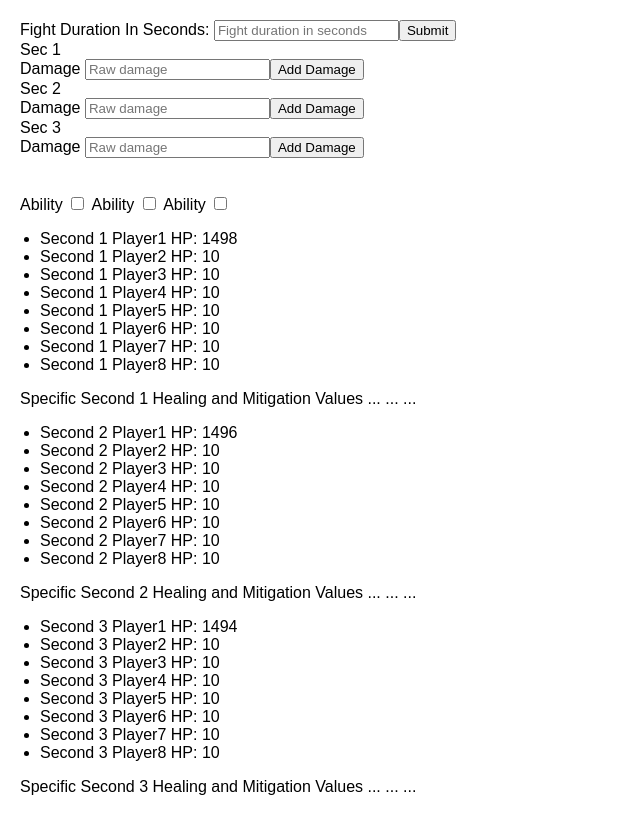
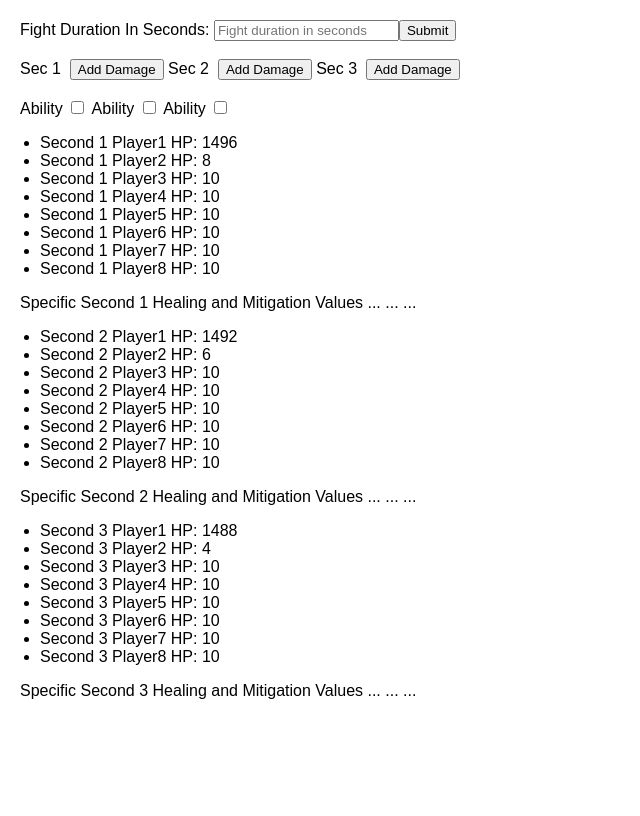
Before and after one commit to jlhedric/mitigate, a React (Create React App) app in the folder src/: page / in a window 1280 px wide. Shown: the whole page, without its empty margins (0-640 px from the left). Built offline with nearby package versions, Linux system fonts and the light colour scheme.

Commit message:
can now add new damage sources via modal

```diff
--- a/src/Components/Damage.js
+++ b/src/Components/Damage.js
@@ -1,20 +1,16 @@
 import React, {useState} from 'react'
+import DamageModal from './DamageModal';
+
 // REMEMBER. DAMAGE IS -ALL- SOURCES OF DAMAGE A SECOND.
 
 const Damage = ({id, damageAtSec, onSubmit}) => {
   const [damageThisSecond, setDamageThisSecond] = useState({});
 
-
   return (
     <React.Fragment>
       <span>Sec {id+1} &nbsp;</span>
-      <form onSubmit={onSubmit} id={id}>
-        <label>Damage </label>
-        <input
-          name={`AddDamageAtSec${id+1}`}
-          placeholder='Raw damage'/>
-        <button type='submit'>Add Damage</button>
-      </form>
+      <DamageModal id={id} onSubmit={onSubmit}/>
+      &nbsp;
     </React.Fragment>
   )
 }
--- /dev/null
+++ b/src/Components/DamageModal.js
@@ -0,0 +1,21 @@
+import React, { useState} from 'react';
+import { createPortal } from 'react-dom';
+import DamageModalContent from './DamageModalContent.js';
+
+const DamageModal = ({id, onSubmit}) => {
+  const [showModal, setShowModal] = useState(false);
+
+  return (
+    <React.Fragment>
+      <button onClick={() => setShowModal(true)}>
+        Add Damage
+      </button>
+      {showModal && createPortal(
+        <DamageModalContent onClose={() => setShowModal(false)} id={id} onSubmit={onSubmit}/>,
+        document.body
+      )}
+    </React.Fragment>
+  );
+}
+
+export default DamageModal;
--- /dev/null
+++ b/src/Components/DamageModalContent.js
@@ -0,0 +1,59 @@
+import React from 'react'
+
+
+const DamageModalContent = ({ onClose, id, onSubmit, setShowModel }) => {
+  return (
+      <div className='modal'>
+        <form onSubmit={onSubmit} id={id}>
+          Add a new source of damage for second {id+1}
+          <br/>
+          <br/>
+          <label>Damage Name </label>
+          <input name={`name`} placeholder='ex: Limit Cut #7s' autoFocus/>
+          <br/>
+          <label>Damage </label>
+          <input name={`amount`} placeholder='Raw damage' inputMode='numeric' required/>
+          <br/>
+          Damage Type
+          <label>
+            <input type='radio' name='type' value='physical' required defaultChecked/>
+            Physical
+          </label>
+          <label>
+            <input type="radio" name='type' value='magical' required/>
+            Magical
+          </label>
+          <label>
+            <input type="radio" name='type' value='special' required/>
+            Special
+          </label>
+          <br/>
+          <div>
+            Targets
+              {/* TODO: Dynamic Party Size */}
+              <span>
+              <label>Player1 <input type='checkbox' name='Player1' defaultChecked={false}/></label>
+              <label>Player2 <input type='checkbox' name='Player2' defaultChecked={false}/></label>
+              <label>Player3 <input type='checkbox' name='Player3' defaultChecked={false}/></label>
+              <label>Player4 <input type='checkbox' name='Player4' defaultChecked={false}/></label>
+              <label>Player5 <input type='checkbox' name='Player5' defaultChecked={false}/></label>
+              <label>Player6 <input type='checkbox' name='Player6' defaultChecked={false}/></label>
+              <label>Player7 <input type='checkbox' name='Player7' defaultChecked={false}/></label>
+              <label>Player8 <input type='checkbox' name='Player8' defaultChecked={true}/></label>
+            </span>
+          </div>
+          <div>
+            <label>Is this a DOT Tick?<input type='checkbox' name='isDotTick' defaultChecked={false}/></label>
+          </div>
+          <div>
+            <label>Can the source of damage be debuffed? <input type='checkbox' name='isTargetable' defaultChecked={true}/></label>
+          </div>
+          <button type='submit'>Submit</button>
+          <button onClick={onClose}>Close</button>
+        </form>
+
+      </div>
+  );
+}
+
+export default DamageModalContent;
--- a/src/Components/HPBucket.js
+++ b/src/Components/HPBucket.js
@@ -21,7 +21,7 @@ const HpBucket = ({fightState}) => {
           totalDamagePerSec += damage.amount
         }
       }
-      if (second == 0) {
+      if (second === 0) {
         finalHpCollection[second]['Player'+i] = hpCollection[second]['Player'+i] - totalDamagePerSec
       } else {
         finalHpCollection[second]['Player'+i] = finalHpCollection[second-1]['Player'+i] - totalDamagePerSec
--- a/src/Components/Timeline.js
+++ b/src/Components/Timeline.js
@@ -1,13 +1,11 @@
 import React, {useState} from 'react'
-import {DAMAGE_TYPES} from '../data'
 import AbilitiesBucket from './AbilitiesBucket'
 import Damage from './Damage'
 import HpBucket from './HpBucket'
 
-const tempDefaultAttack = {'amount': 2, 'type': 'physical', 'isDotTick': false, 'isTargetable': false}
-const tempNoAttack = {'amount': 0, 'type': 'physical', 'isDotTick': false, 'isTargetable': false}
+const tempDefaultAttack = {'name': 'demoAttack', 'amount': 2, 'type': 'physical', 'isDotTick': false, 'isTargetable': false}
 const tempDefaultHpJson = {'Player1': 1500, 'Player2': 10, 'Player3': 10, 'Player4': 10, 'Player5': 10, 'Player6': 10, 'Player7': 10, 'Player8': 10}
-const tempDefaultDamageJson = {'Player1': [tempDefaultAttack], 'Player2':[tempNoAttack], 'Player3': [tempNoAttack], 'Player4': [tempNoAttack], 'Player5': [tempNoAttack], 'Player6': [tempNoAttack], 'Player7': [tempNoAttack], 'Player8': [tempNoAttack]}
+const tempDefaultDamageJson = {'Player1': [tempDefaultAttack, tempDefaultAttack], 'Player2':[tempDefaultAttack], 'Player3': [], 'Player4': [], 'Player5': [], 'Player6': [], 'Player7': [], 'Player8': []}
 
 const Timeline = () => {
   const [fightState, setFightState] = useState({
@@ -44,33 +42,42 @@ const Timeline = () => {
       }
       setFightState({'fightDuration': duration, 'hpCollection': hpCollection, 'damageCollection': damageCollection})
     }
-};
-  // TODO: Apply damage to specific targets
+  };
+
   const handleAddDamageSubmit = (e) => {
     e.preventDefault();
     const index = Number(e.target.id)
-    let newDamage =  Number(Object.fromEntries(new FormData(e.target).entries())['AddDamageAtSec'+(index+1)])   //seconds are 1 indexed
+    const damageFormInput = Object.fromEntries(new FormData(e.target).entries())
+    const {type} = damageFormInput
+    let newDamage =  Number(damageFormInput.amount)
     if(!isNaN(newDamage) && newDamage > 0){
       newDamage = Math.floor(newDamage)
+
+      const newDamageObj = {
+        'name': damageFormInput.name ? damageFormInput.name : `DefaultNameSec${index+1}_${Date.now()}`,
+        'amount': newDamage,
+        type,
+        'isDotTick': 'isDotTick' in damageFormInput,
+        'isTargetable': 'isTargetable' in damageFormInput
+      }
+
       setFightState(prevState => ({
         ...prevState,
         damageCollection: {
           ...prevState.damageCollection,
           [index]: {
-            'Player1': prevState.damageCollection[index].Player1 + newDamage,
-            'Player2': prevState.damageCollection[index].Player2 + newDamage,
-            'Player3': prevState.damageCollection[index].Player3 + newDamage,
-            'Player4': prevState.damageCollection[index].Player4 + newDamage,
-            'Player5': prevState.damageCollection[index].Player5 + newDamage,
-            'Player6': prevState.damageCollection[index].Player6 + newDamage,
-            'Player7': prevState.damageCollection[index].Player7 + newDamage,
-            'Player8': prevState.damageCollection[index].Player8 + newDamage
+            'Player1': damageFormInput.Player1 ? [...prevState.damageCollection[index].Player1, newDamageObj] : [...prevState.damageCollection[index].Player1],
+            'Player2': damageFormInput.Player2 ? [...prevState.damageCollection[index].Player2, newDamageObj] : [...prevState.damageCollection[index].Player2],
+            'Player3': damageFormInput.Player3 ? [...prevState.damageCollection[index].Player3, newDamageObj] : [...prevState.damageCollection[index].Player3],
+            'Player4': damageFormInput.Player4 ? [...prevState.damageCollection[index].Player4, newDamageObj] : [...prevState.damageCollection[index].Player4],
+            'Player5': damageFormInput.Player5 ? [...prevState.damageCollection[index].Player5, newDamageObj] : [...prevState.damageCollection[index].Player5],
+            'Player6': damageFormInput.Player6 ? [...prevState.damageCollection[index].Player6, newDamageObj] : [...prevState.damageCollection[index].Player6],
+            'Player7': damageFormInput.Player7 ? [...prevState.damageCollection[index].Player7, newDamageObj] : [...prevState.damageCollection[index].Player7],
+            'Player8': damageFormInput.Player8 ? [...prevState.damageCollection[index].Player8, newDamageObj] : [...prevState.damageCollection[index].Player8],
           }
         }
-
       }))
     }
-
   }
 
   const childrenAmount = Array(fightState['fightDuration']).fill(1)
@@ -84,6 +91,7 @@ const Timeline = () => {
           placeholder='Fight duration in seconds'/>
         <button type='submit'>Submit</button>
       </form>
+      <br/>
       {childrenAmount.map((_, index) => (
         <Damage
           key={index}
--- a/src/styles.css
+++ b/src/styles.css
@@ -88,3 +88,18 @@ body {
 .game-info {
   margin-left: 20px;
 }
+
+.modal {
+  display: flex;
+  justify-content: space-evenly;
+  align-items: center;
+  box-shadow: rgba(100, 100, 111, 0.3) 0px 7px 29px 0px;
+  background-color: white;
+  border: 2px solid rgb(240, 240, 240);
+  border-radius: 12px;
+  position:  absolute;
+  /* width: 250px; */
+  top: 70px;
+  left: calc(50% - 125px);
+  bottom: 70px;
+}
```
